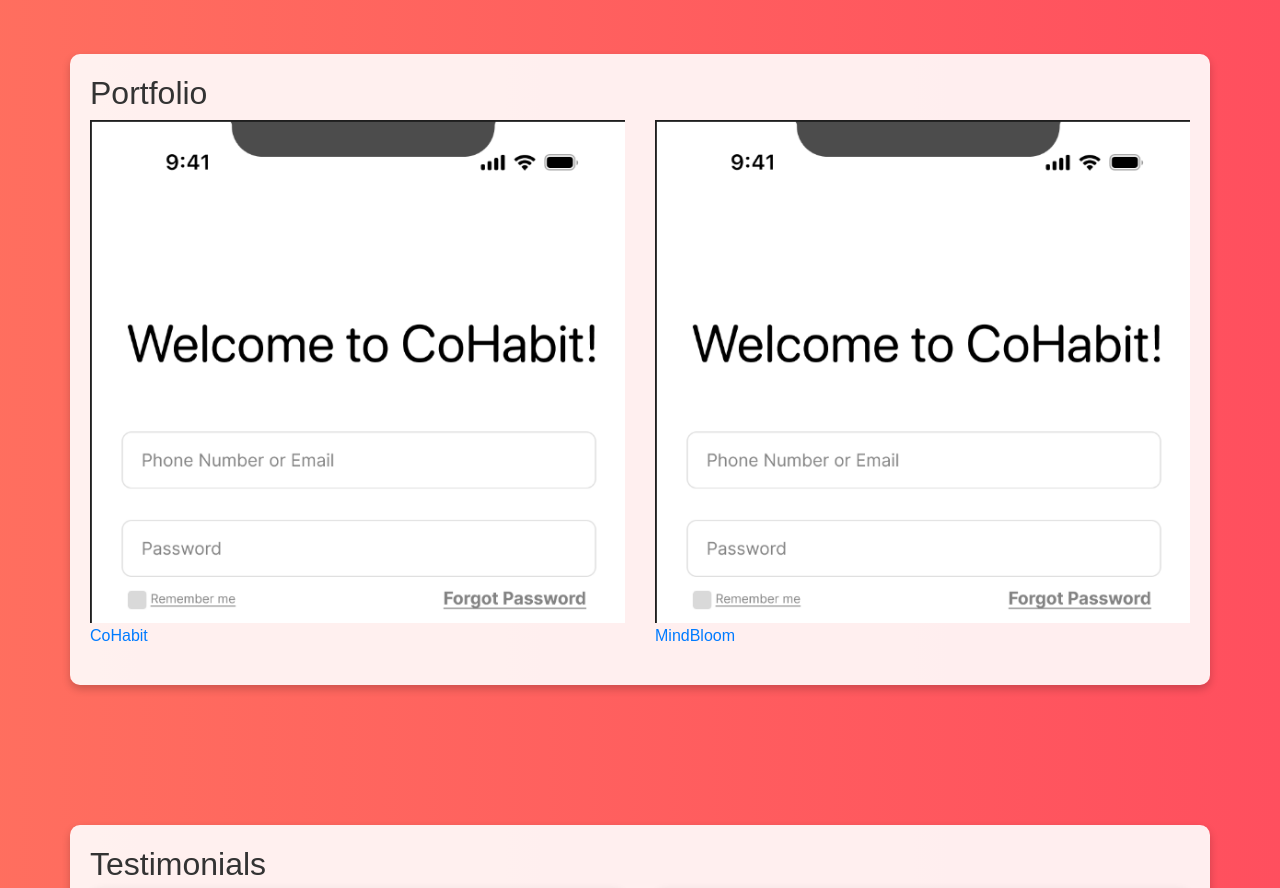
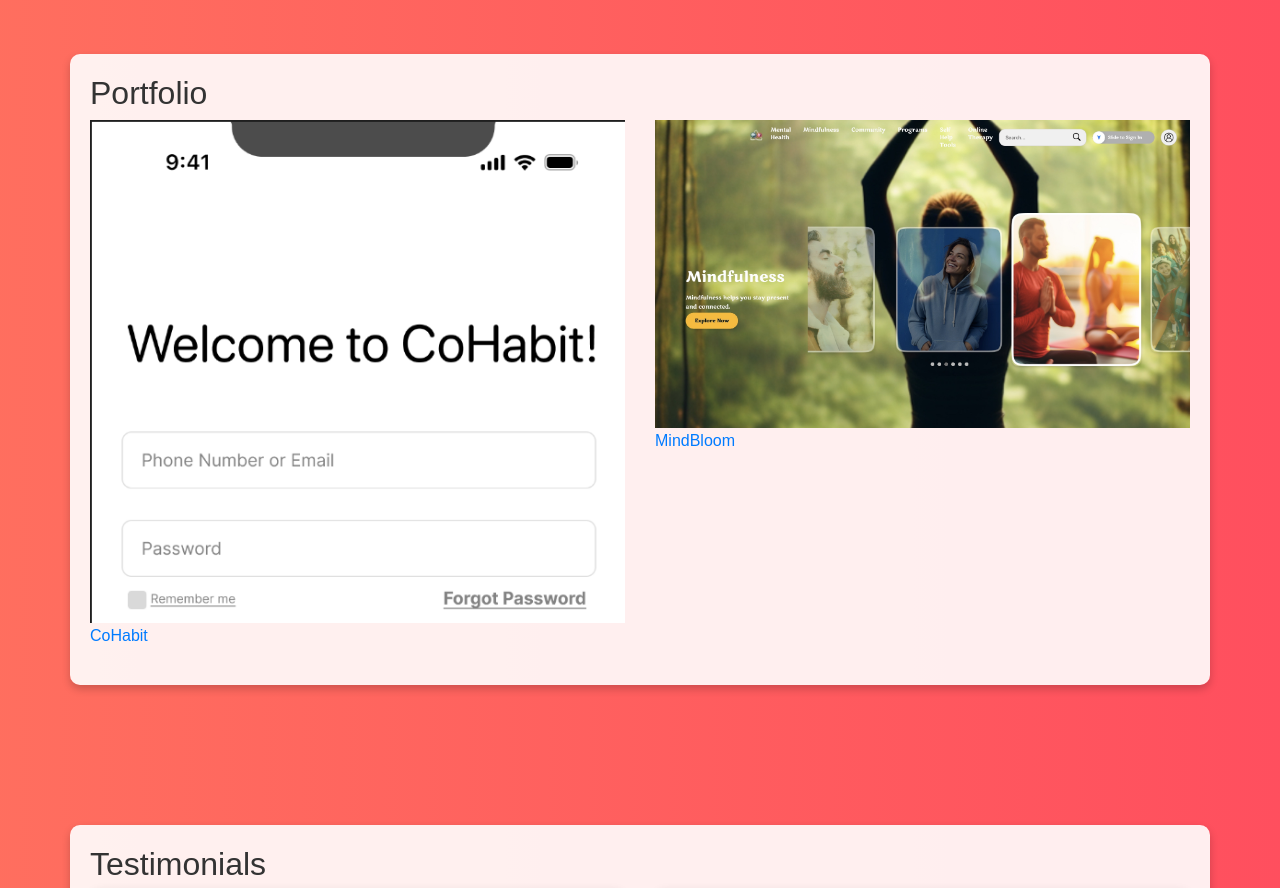
Before and after one commit to MatthewTrucco/Trucco-Portfolio, a plain HTML site: page index.html in a window 1280 px wide. Shown: the part 1460-2348 px from the top of the page. Drawn offline with nearby package versions, Linux system fonts and the light colour scheme.

Commit message:
adding new section

```diff
--- a/index.html
+++ b/index.html
@@ -66,7 +66,7 @@
                 </div>
                 <div class="col-md-6">
                     <a href="project2.html">
-                        <img src="images/image.png" alt="Project 2" class="img-fluid">
+                        <img src="images/Mindbloom.jpg" alt="Project 2" class="img-fluid">
                         <p>MindBloom</p>
                     </a>
                 </div>
```
Also changed, not shown: images/Mindbloom.jpg (added).
